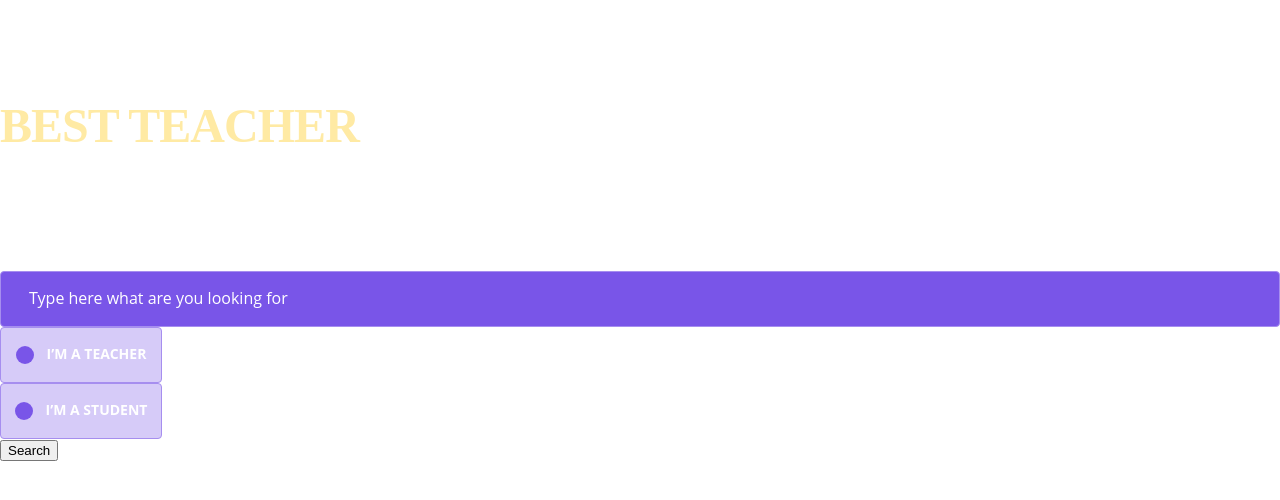
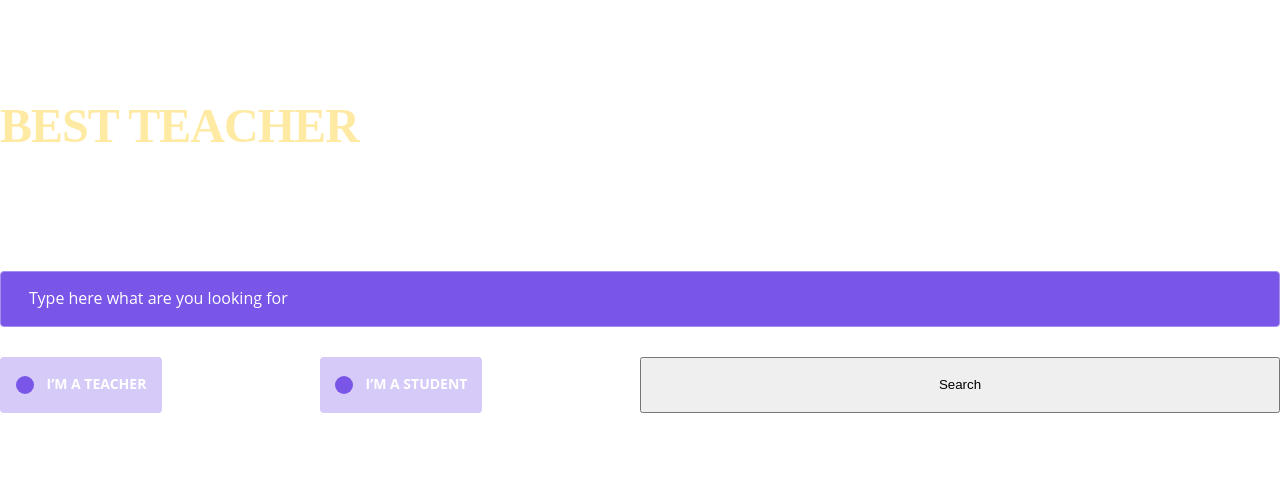
Before and after one commit to Rezende123/eduick, a Next.js app: page /Landing/components/FindBestTeacher/FindBestTeacher.component in a window 1280 px wide. Shown: the top 500 px of the page. Built offline with nearby package versions, Linux system fonts and the light colour scheme.

Commit message:
feat: Espaçamento entre as linhas do formulário

```diff
--- a/src/pages/Landing/components/FindBestTeacher/FindBestTeacher.component.jsx
+++ b/src/pages/Landing/components/FindBestTeacher/FindBestTeacher.component.jsx
@@ -17,7 +17,7 @@ export default function FindBestTeacher() {
             <section className={style["search-form"]}>
                 <form>
                     <input placeholder="Type here what are you looking for" type="text"/>
-                    <div>
+                    <div className={style["search-form__row"]}>
                         <div className={style["search-form__options"]}>
                             <input name="search-by" id="teacher" type="radio"/>
                             <span className={style["search-form__options--checkmarck"]}></span>
--- a/src/pages/Landing/components/FindBestTeacher/FindBestTeacher.module.scss
+++ b/src/pages/Landing/components/FindBestTeacher/FindBestTeacher.module.scss
@@ -61,13 +61,17 @@
     }
   }
 
+  &__row {
+    display: grid;
+    grid-template-columns: 2fr 2fr 4fr;
+    margin-top: 30px;
+  }
+
   &__options {
     width: 162px;
     height: 56px;
 
     background: rgba(121, 85, 232, 0.3);
-    border: 1px solid #A68EEF;
-    box-sizing: border-box;
     border-radius: 4px;
 
     display: flex;
```
